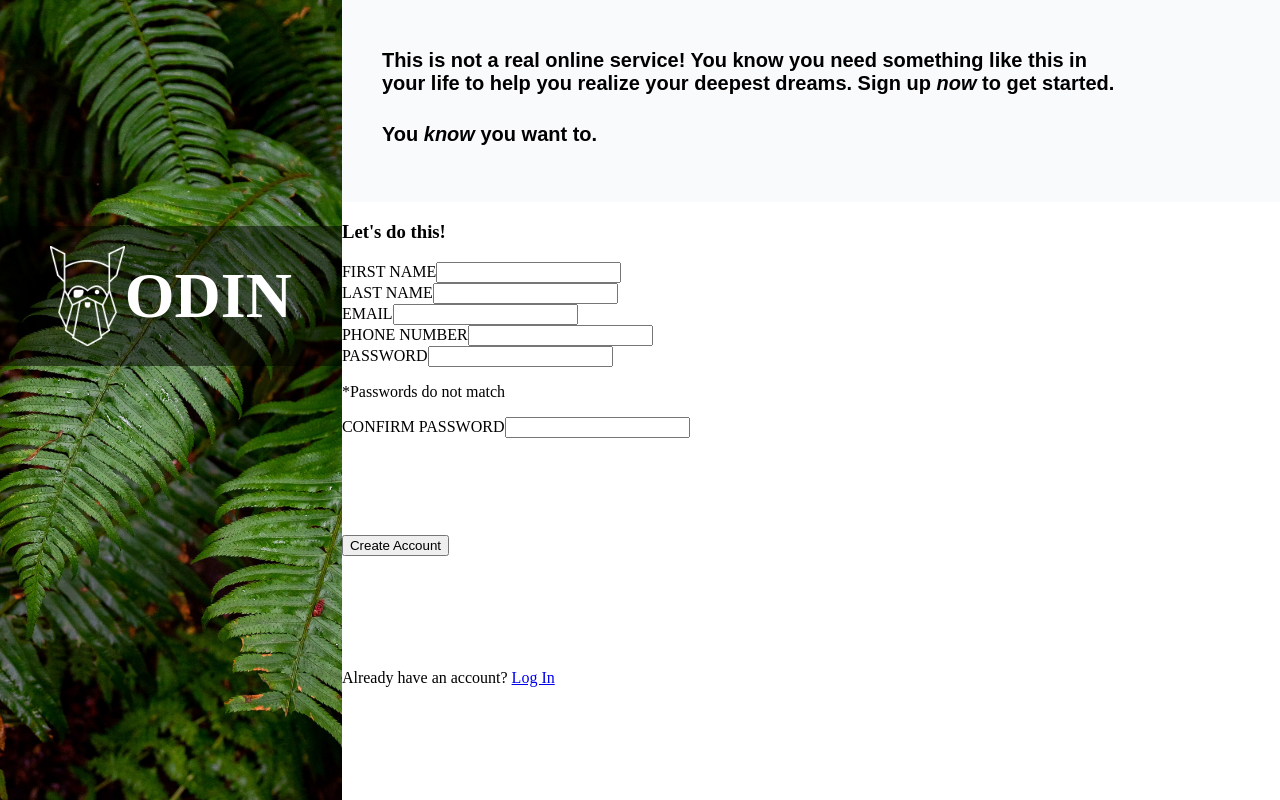
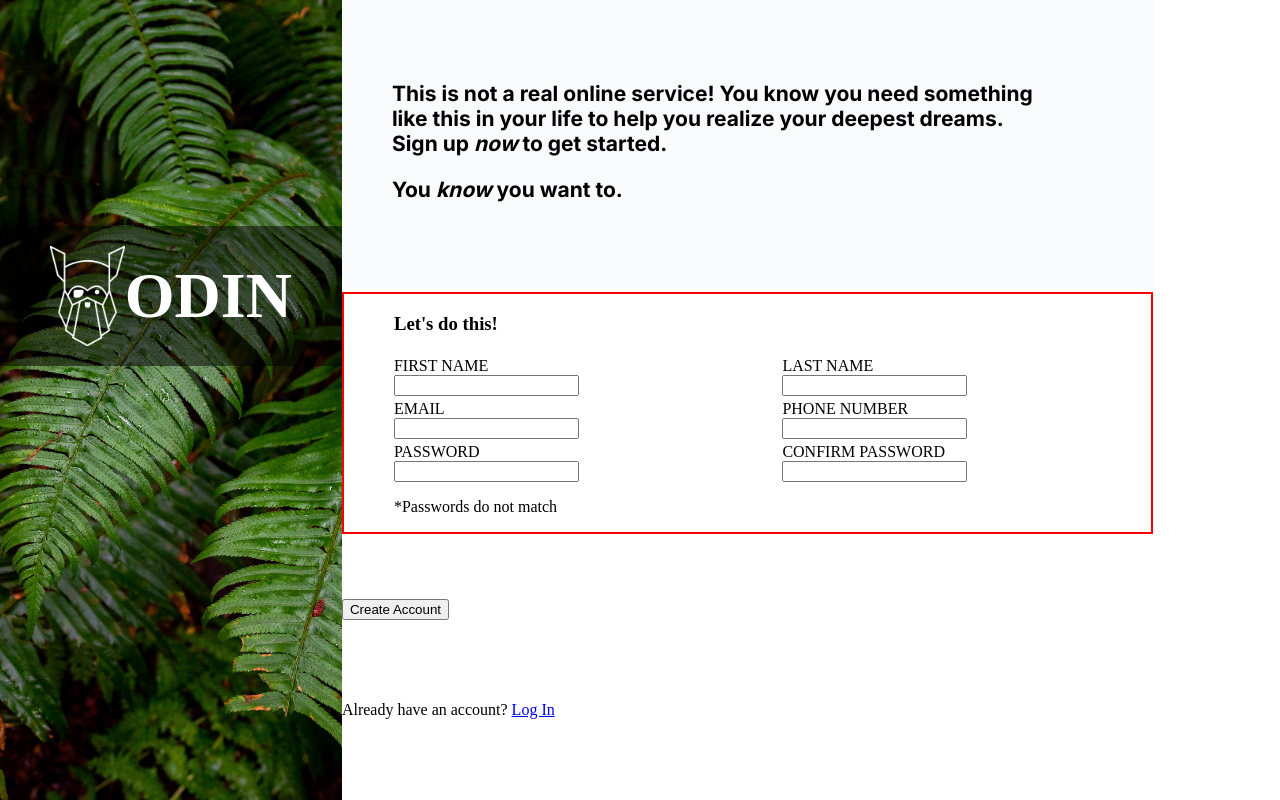
Before and after one commit to onyedikamike/sign_up_form, a plain HTML site: page index.html in a window 1280 px wide. Drawn offline with Linux system fonts and the light colour scheme.

Commit message:
Add style to the form section of the html page

```diff
--- a/index.html
+++ b/index.html
@@ -17,49 +17,56 @@
     </div>
     <div class="input_test">
       <div class="quotation">
-        <p class="">
-          This is not a real online service! You know you need something like
-          this in your life to help you realize your deepest dreams. Sign up
-          <em>now</em> to get started.
+        <p class="quote">
+          This is not a real online service! You know you need something<br />
+          like this in your life to help you realize your deepest dreams.<br />
+          Sign up <em>now</em> to get started.
         </p>
         <p>You <em>know</em> you want to.</p>
       </div>
       <form
-        action="https://formspree.io/f/mnqrzneq"
+        action="https://formspree.io/f/xdojzrql"
         method="post"
         target="_blank"
       >
         <div class="input_form">
           <h3>Let's do this!</h3>
-          <div class="form_arrangement">
-            <label for="first-name">FIRST NAME</label
-            ><input type="text" id="first-name" name="first-name" required />
+          <div>
+            <label for="first-name">FIRST NAME</label><br />
+            <input type="text" id="first-name" name="first-name" required />
           </div>
           <div>
-            <label for="last-name">LAST NAME</label
-            ><input type="text" id="last-name" name="last-name" required />
+            <label for="last-name">LAST NAME</label> <br /><input
+              type="text"
+              id="last-name"
+              name="last-name"
+              required
+            />
           </div>
           <div>
-            <label for="email">EMAIL</label
-            ><input type="email" id="email" name="email" required />
+            <label for="email">EMAIL</label> <br />
+            <input type="email" id="email" name="email" required />
           </div>
+
           <div>
-            <label for="phone-number">PHONE NUMBER</label
-            ><input type="tel" id="phone-number" name="phone-number" required />
+            <label for="phone-number">PHONE NUMBER</label> <br />
+            <input type="tel" id="phone-number" name="phone-number" required />
+          </div>
+
           <div>
-              <label for="password">PASSWORD</label
-              ><input type="password" id=" password" name="password" required />
+            <label for="password">PASSWORD</label> <br />
+            <input type="password" id=" password" name="password" required />
             <p class="error-message">*Passwords do not match</p>
           </div>
+
           <div>
-              <label for="confirm-password">CONFIRM PASSWORD</label
-              ><input
+            <label for="confirm-password">CONFIRM PASSWORD</label> <br />
+            <input
               type="password"
               id="confirm-password"
               name="confirm-password"
               required
             />
-            </div>
           </div>
         </div>
       </form>
--- a/style.css
+++ b/style.css
@@ -1,3 +1,10 @@
+@import url("https://fonts.googleapis.com/css2?family=Crete+Round&family=Inter:wght@400;700;800&display=swap");
+
+:root {
+  --inter: "inter", sans-serif;
+  --create: "Crete Round", serif;
+}
+
 body {
   margin: 0;
   padding: 0;
@@ -38,24 +45,24 @@ body {
 .input_test {
   display: grid;
 }
-
 .quotation {
-  display: flex;
-  flex-direction: column;
-  justify-content: center;
   background-color: #f9fafb;
+  padding-left: 50px;
+  font-size: 21px;
+  font-weight: bold;
+  padding-top: 60px;
+  padding-right: 120px;
+  font-family: var(--inter);
 }
-
-.quotation > p {
-  font-size: 20px;
-  font-weight: bold;
-  margin-bottom: 8px;
-  margin-left: 40px;
-  margin-right: 80px;
-  padding-right: 40px;
-  width: 80%;
-  font-family: Arial, Helvetica, sans-serif;
+.input_form {
+  margin-top: 4px;
+  padding-left: 50px;
+  display: grid;
+  grid-template-columns: 1fr 1fr;
+  border: 2px solid red;
+  column-gap: 20px;
+  row-gap: 4px;
 }
-.quotation p:first-child {
-  margin-top: 0;
+.input_form h3 {
+  grid-column: 1 / 3;
 }
```
Lines whose indentation alone changed are shown as unchanged.
